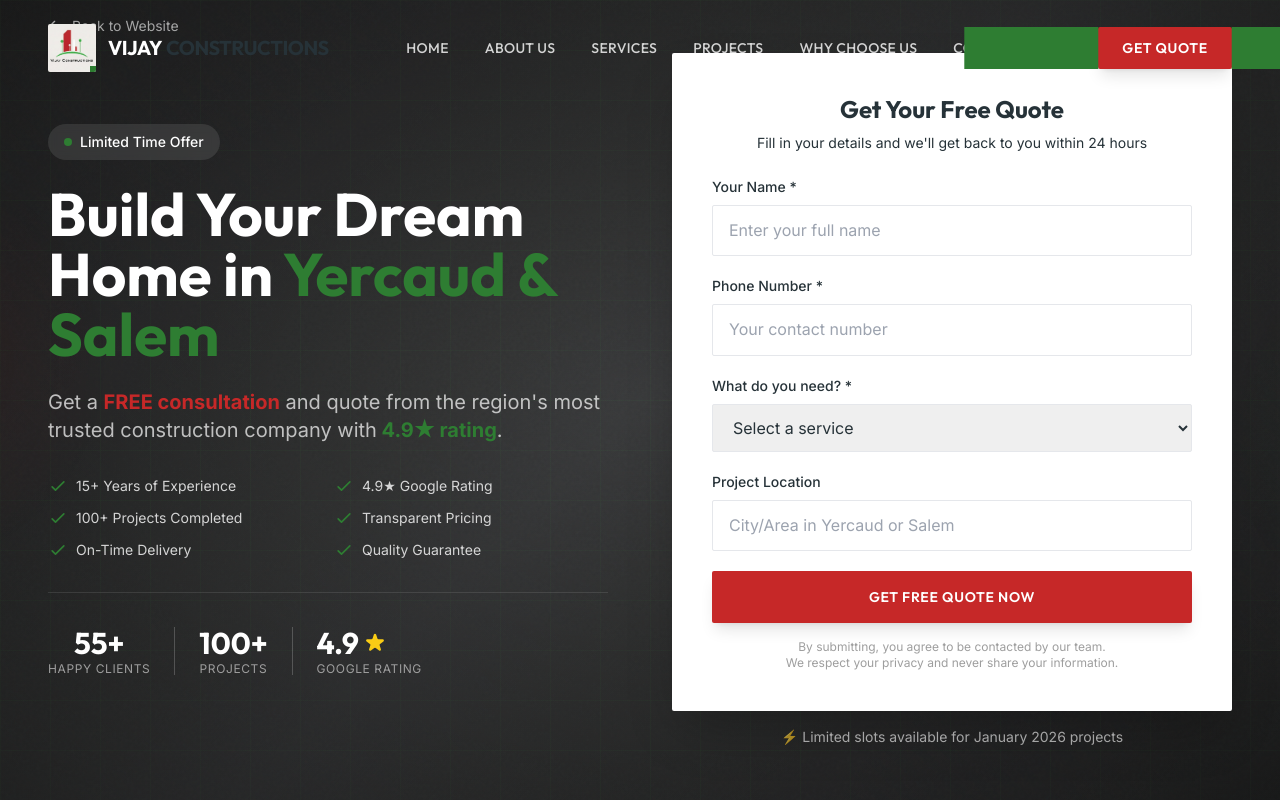
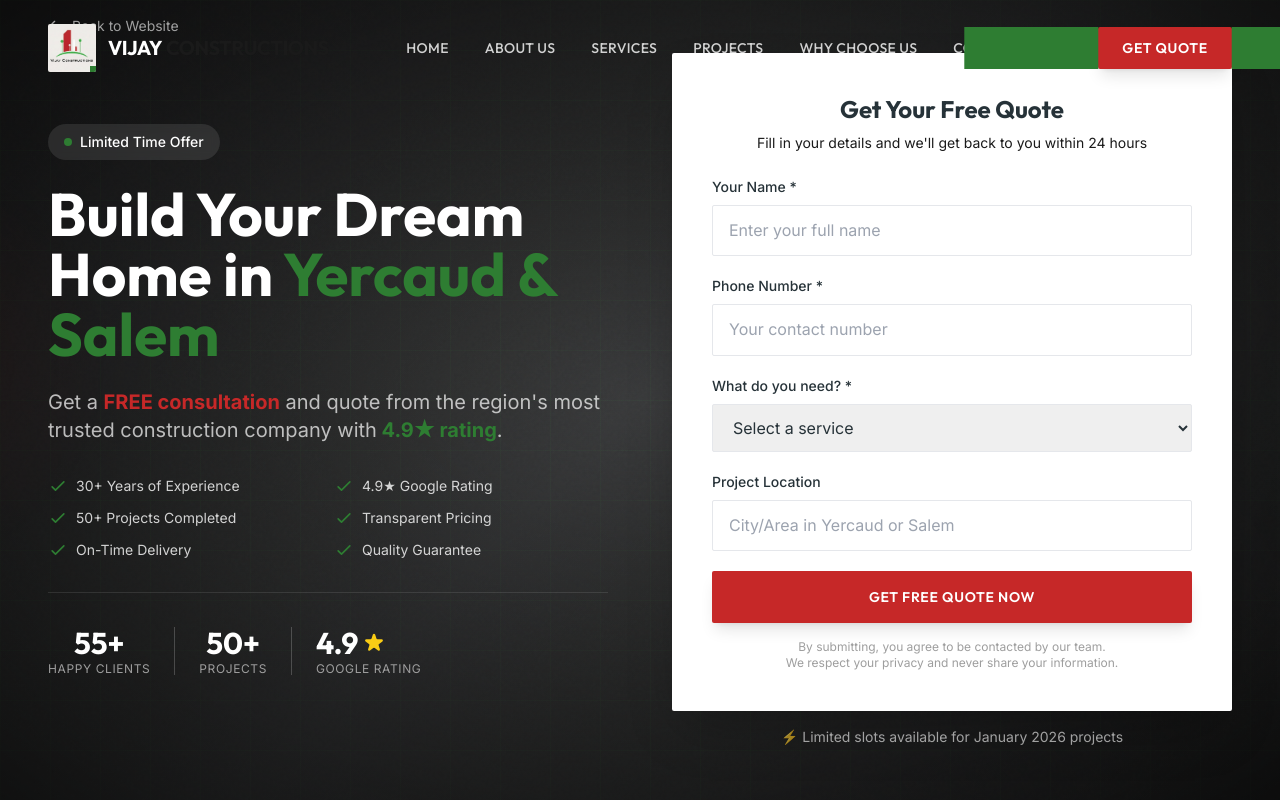
Before and after one commit to dhanushsakthi/VIJAY-CONSTRUCTION, a Next.js app: page /landing in a window 1280 px wide. Shown: the top 800 px of the page. Built offline with nearby package versions, Linux system fonts and the light colour scheme.

Commit message:
design: redesign website theme based on business card and update stats

```diff
--- a/src/app/about/AboutContent.tsx
+++ b/src/app/about/AboutContent.tsx
@@ -36,7 +36,7 @@ const timeline = [
     { year: "2009", title: "Company Founded", description: "Started with a vision to transform construction in Yercaud region." },
     { year: "2012", title: "First Major Project", description: "Completed our first residential complex, establishing our reputation." },
     { year: "2016", title: "Commercial Expansion", description: "Expanded services to include commercial construction projects." },
-    { year: "2020", title: "Milestone Achievement", description: "Completed 100+ projects with 55+ satisfied clients." },
+    { year: "2020", title: "Milestone Achievement", description: "Completed 50+ projects with 55+ satisfied clients." },
     { year: "2024", title: "Industry Recognition", description: "Achieved 4.9★ Google rating, becoming the region's preferred builder." },
 ];
 
@@ -98,7 +98,7 @@ export function AboutContent() {
                             Building Trust, <span className="text-brand-green">Brick by Brick</span>
                         </h1>
                         <p className="hero-animate body-lg text-white/70">
-                            With over 15 years of experience, Vijay Constructions has been transforming
+                            With over 30 years of experience, Vijay Constructions has been transforming
                             the landscape of Yercaud and Salem with quality construction that stands the test of time.
                         </p>
                     </div>
@@ -128,7 +128,7 @@ export function AboutContent() {
                                 integrity, and customer satisfaction.
                             </p>
                             <p className="body-md text-concrete-dark">
-                                Today, with over 100 completed projects and a 4.9-star Google rating from
+                                Today, with over 50 completed projects and a 4.9-star Google rating from
                                 55+ satisfied clients, we continue to build not just structures, but lasting
                                 relationships with our clients.
                             </p>
@@ -143,7 +143,7 @@ export function AboutContent() {
                             </div>
                             {/* Accent box */}
                             <div className="absolute -bottom-8 -left-8 hidden rounded-sm bg-brand-red p-8 text-white shadow-lg lg:block">
-                                <div className="font-display text-4xl font-bold">15+</div>
+                                <div className="font-display text-4xl font-bold">30+</div>
                                 <div className="text-sm uppercase tracking-wider">Years of Excellence</div>
                             </div>
                         </div>
--- a/src/app/about/page.tsx
+++ b/src/app/about/page.tsx
@@ -4,7 +4,7 @@ import { AboutContent } from "./AboutContent";
 export const metadata: Metadata = {
     title: "About Us",
     description:
-        "Learn about Vijay Constructions - Premier civil engineering and construction company serving Yercaud & Salem region with 15+ years of experience.",
+        "Learn about Vijay Constructions - Premier civil engineering and construction company serving Yercaud & Salem region with 30+ years of experience.",
 };
 
 export default function AboutPage() {
--- a/src/app/globals.css
+++ b/src/app/globals.css
@@ -16,19 +16,23 @@
   --color-brand-green: #2E7D32;
   --color-brand-green-light: #66BB6A;
   --color-brand-green-dark: #1B5E20;
-  --color-white: #FFFFFF;
+  --color-white: #FDFCF5;
+  /* Cream background from card */
 
   /* Neutral Construction Tones */
-  --color-concrete: #9E9E9E;
-  --color-concrete-light: #E0E0E0;
-  --color-concrete-dark: #616161;
-  --color-steel: #37474F;
-  --color-steel-light: #546E7A;
-  --color-steel-dark: #263238;
-  --color-steel-black: #1A1F23;
-  --color-asphalt: #2C2C2C;
-  --color-asphalt-dark: #1A1A1A;
-  --color-asphalt-darker: #0D0D0D;
+  --color-concrete: #8D8D8D;
+  --color-concrete-light: #E8E6D9;
+  /* Warmer neutral */
+  --color-concrete-dark: #4A4A4A;
+  --color-steel: #2D2D2D;
+  /* Darker charcoal */
+  --color-steel-light: #424242;
+  --color-steel-dark: #1A1A1A;
+  /* Near black */
+  --color-steel-black: #0F0F0F;
+  --color-asphalt: #1A1A1A;
+  --color-asphalt-dark: #0A0A0A;
+  --color-asphalt-darker: #050505;
 
   /* Typography */
   --font-display: var(--font-outfit), system-ui, sans-serif;
@@ -90,7 +94,12 @@ body {
    TYPOGRAPHY SYSTEM
    ======================================== */
 
-h1, h2, h3, h4, h5, h6 {
+h1,
+h2,
+h3,
+h4,
+h5,
+h6 {
   font-family: var(--font-display);
   font-weight: 700;
   line-height: 1.2;
@@ -169,13 +178,11 @@ h1, h2, h3, h4, h5, h6 {
 .section-divider {
   width: 100%;
   height: 1px;
-  background: linear-gradient(
-    90deg,
-    transparent,
-    var(--color-concrete-light) 20%,
-    var(--color-concrete-light) 80%,
-    transparent
-  );
+  background: linear-gradient(90deg,
+      transparent,
+      var(--color-concrete-light) 20%,
+      var(--color-concrete-light) 80%,
+      transparent);
   margin: 4rem 0;
 }
 
@@ -257,12 +264,10 @@ h1, h2, h3, h4, h5, h6 {
   left: -100%;
   width: 100%;
   height: 100%;
-  background: linear-gradient(
-    90deg,
-    transparent,
-    rgba(255, 255, 255, 0.2),
-    transparent
-  );
+  background: linear-gradient(90deg,
+      transparent,
+      rgba(255, 255, 255, 0.2),
+      transparent);
   transition: left var(--duration-slow) var(--ease-construction);
 }
 
@@ -345,11 +350,25 @@ h1, h2, h3, h4, h5, h6 {
 }
 
 /* Stagger animation delays */
-.stagger-1 { transition-delay: 0.1s; }
-.stagger-2 { transition-delay: 0.2s; }
-.stagger-3 { transition-delay: 0.3s; }
-.stagger-4 { transition-delay: 0.4s; }
-.stagger-5 { transition-delay: 0.5s; }
+.stagger-1 {
+  transition-delay: 0.1s;
+}
+
+.stagger-2 {
+  transition-delay: 0.2s;
+}
+
+.stagger-3 {
+  transition-delay: 0.3s;
+}
+
+.stagger-4 {
+  transition-delay: 0.4s;
+}
+
+.stagger-5 {
+  transition-delay: 0.5s;
+}
 
 /* ========================================
    LAYOUT UTILITIES
@@ -497,6 +516,7 @@ h1, h2, h3, h4, h5, h6 {
 
 /* Reduced motion preference */
 @media (prefers-reduced-motion: reduce) {
+
   *,
   *::before,
   *::after {
--- a/src/app/landing/LandingContent.tsx
+++ b/src/app/landing/LandingContent.tsx
@@ -6,9 +6,9 @@ import Link from "next/link";
 import { DynamicBackground } from "@/components/DynamicBackground/DynamicBackground";
 
 const benefits = [
-    "15+ Years of Experience",
+    "30+ Years of Experience",
     "4.9★ Google Rating",
-    "100+ Projects Completed",
+    "50+ Projects Completed",
     "Transparent Pricing",
     "On-Time Delivery",
     "Quality Guarantee",
@@ -127,7 +127,7 @@ export function LandingContent() {
                             <div className="h-12 w-px bg-white/20" />
                             <div className="text-center">
                                 <div className="font-display text-3xl font-bold text-white">
-                                    100+
+                                    50+
                                 </div>
                                 <div className="text-xs uppercase tracking-wider text-concrete">
                                     Projects
--- a/src/app/why-choose-us/WhyChooseUsContent.tsx
+++ b/src/app/why-choose-us/WhyChooseUsContent.tsx
@@ -12,8 +12,8 @@ gsap.registerPlugin(ScrollTrigger);
 const reasons = [
     {
         icon: "experience",
-        title: "15+ Years Experience",
-        description: "Over a decade and a half of construction excellence in Yercaud and Salem region.",
+        title: "30+ Years Experience",
+        description: "Over three decades of construction excellence in Yercaud and Salem region.",
     },
     {
         icon: "quality",
--- a/src/components/DynamicBackground/DynamicBackground.tsx
+++ b/src/components/DynamicBackground/DynamicBackground.tsx
@@ -159,7 +159,7 @@ export function DynamicBackground({
                 className="absolute inset-0"
                 style={{
                     background:
-                        "radial-gradient(ellipse at center, transparent 0%, rgba(0,0,0,0.4) 100%)",
+                        "radial-gradient(ellipse at center, transparent 0%, rgba(0,0,0,0.7) 100%)",
                 }}
             />
 
--- a/src/components/Navigation/Header.tsx
+++ b/src/components/Navigation/Header.tsx
@@ -80,7 +80,7 @@ export function Header() {
                                     <div className="absolute -bottom-0.5 -right-0.5 h-2 w-2 bg-brand-green transition-all duration-300 group-hover:h-3 group-hover:w-3" />
                                 </div>
                                 {/* Logo Text */}
-                                <div className="hidden sm:block">
+                                <div className={`hidden sm:block transition-all duration-500 ${(pathname === "/" && !isScrolled) ? "opacity-0 translate-x-4 pointer-events-none" : "opacity-100 translate-x-0"}`}>
                                     <span
                                         className={`font-display text-xl font-bold tracking-tight transition-colors duration-300 ${isScrolled ? "text-steel-dark" : "text-white"
                                             }`}
```
Also changed, not shown: src/app/page.tsx (+11 -10 lines).
